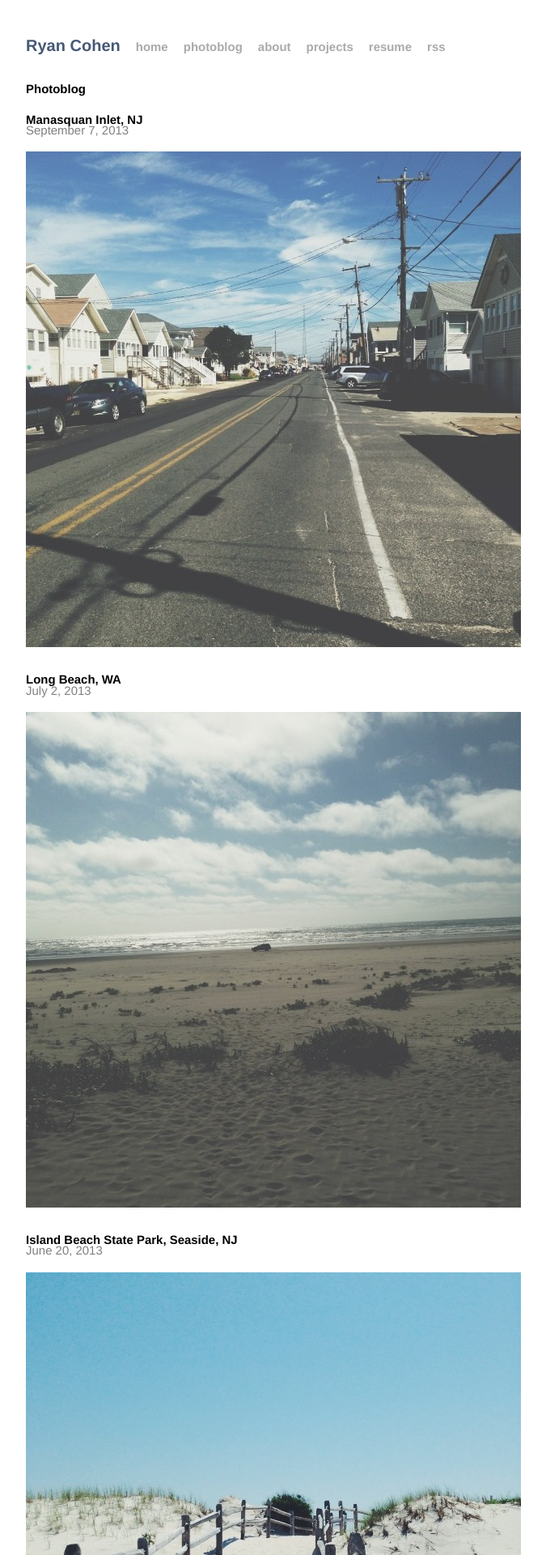
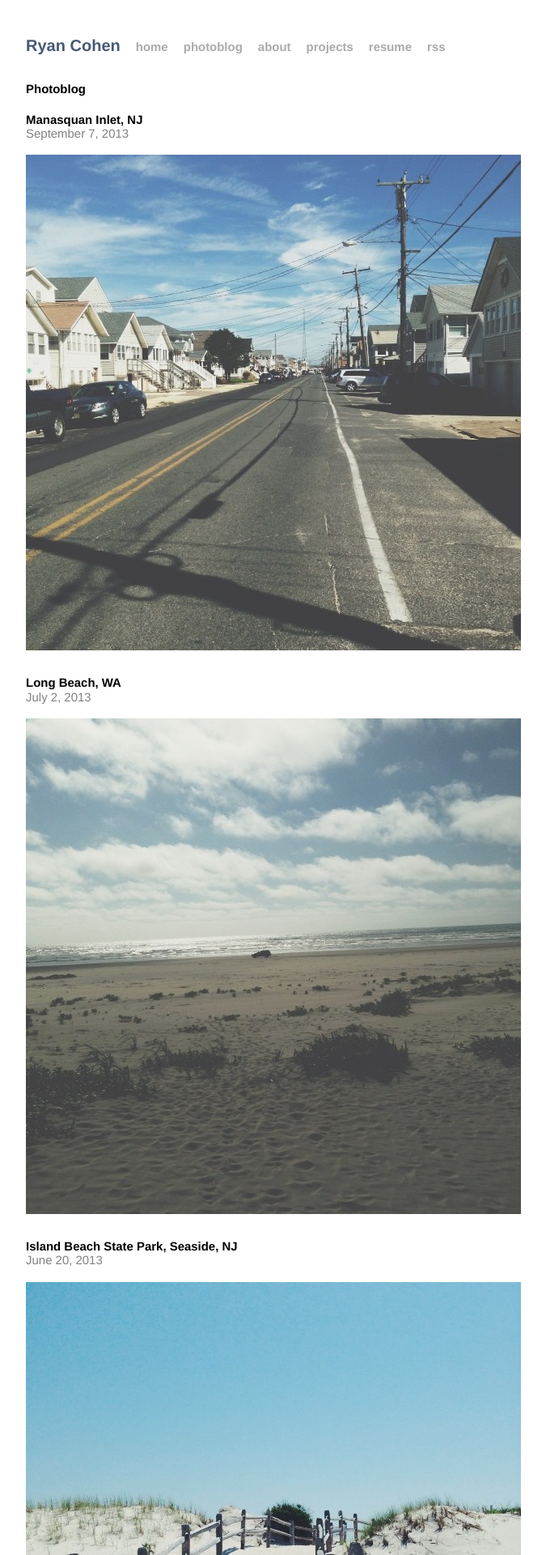
Before and after one commit to imryan/imryan.github.io, a Jekyll site: the page built from photoblog/index.html, in a window 1280 px wide. Shown: the top 1920 px of the page at 81% size, without its empty margins (294-969 px from the left). Built offline with Jekyll 4.4.1, drawn with Linux system fonts in a browser that asks for light colours; Markdown is read by kramdown in place of the engine named in the settings.

Commit message:
Fixed <p> top margin

```diff
--- a/photoblog/index.html
+++ b/photoblog/index.html
@@ -22,7 +22,7 @@ title: Photoblog
 
 	p {
 		color: gray;
-		margin-top: -9px;
+		margin-top: -5px;
 	}
 
 	</style>
```
